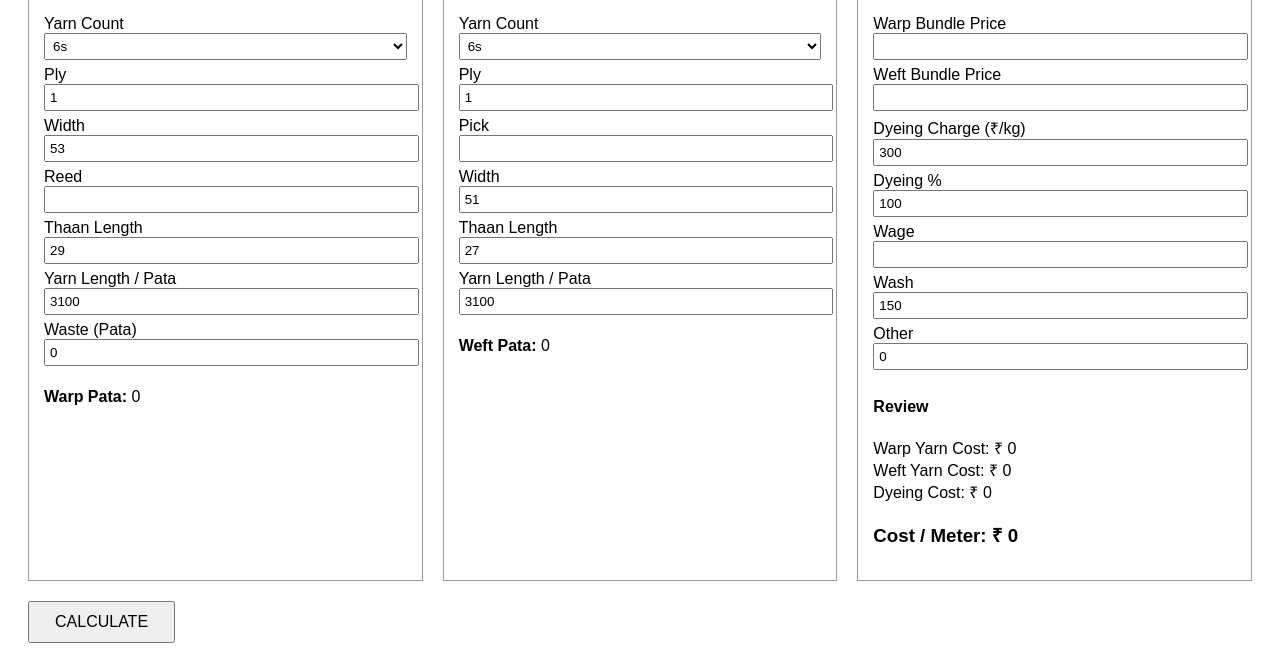
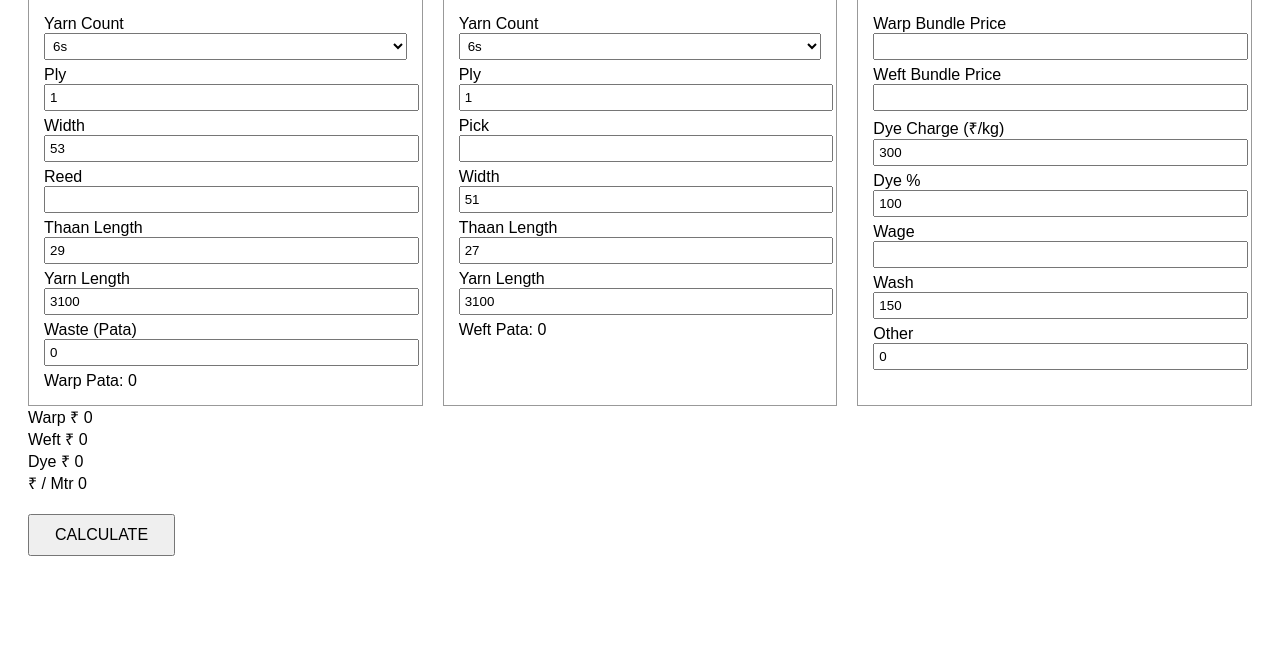
Before and after one commit to guinm88-bit/Costing, a plain HTML site: page index.html in a window 1280 px wide. Shown: the part 156-827 px from the top of the page. After the commit the page ends 800 px from the top, so only its background shows below. Drawn offline with Linux system fonts and the light colour scheme.

Commit message:
Update index.html

```diff
--- a/index.html
+++ b/index.html
@@ -2,10 +2,7 @@
 <html>
 <head>
   <meta charset="UTF-8">
-
-  <!-- VERY IMPORTANT FOR MOBILE -->
   <meta name="viewport" content="width=device-width, initial-scale=1.0">
-
   <title>App-1</title>
   <link rel="stylesheet" href="style.css">
 </head>
@@ -19,88 +16,89 @@
   <div class="col">
     <h3>Warp</h3>
 
-    Yarn Count
+    <label>Yarn Count</label>
     <select id="warpCount"></select>
 
-    Ply
+    <label>Ply</label>
     <input id="warpPly" value="1">
 
-    Width
+    <label>Width</label>
     <input id="warpWidth" value="53">
 
-    Reed
+    <label>Reed</label>
     <input id="reed">
 
-    Thaan Length
+    <label>Thaan Length</label>
     <input id="warpLength" value="29">
 
-    Yarn Length / Pata
+    <label>Yarn Length</label>
     <input id="warpYarnLength" value="3100">
 
-    Waste (Pata)
+    <label>Waste (Pata)</label>
     <input id="warpWaste" value="0">
 
-    <p><b>Warp Pata:</b> <span id="warpResult">0</span></p>
+    <div class="result">Warp Pata: <span id="warpResult">0</span></div>
   </div>
 
   <!-- WEFT -->
   <div class="col">
     <h3>Weft</h3>
 
-    Yarn Count
+    <label>Yarn Count</label>
     <select id="weftCount"></select>
 
-    Ply
+    <label>Ply</label>
     <input id="weftPly" value="1">
 
-    Pick
+    <label>Pick</label>
     <input id="pick">
 
-    Width
-    <input id="weftWidth" value="48">
+    <label>Width</label>
+    <input id="weftWidth">
 
-    Thaan Length
+    <label>Thaan Length</label>
     <input id="weftLength">
 
-    Yarn Length / Pata
+    <label>Yarn Length</label>
     <input id="weftYarnLength" value="3100">
 
-    <p><b>Weft Pata:</b> <span id="weftResult">0</span></p>
+    <div class="result">Weft Pata: <span id="weftResult">0</span></div>
   </div>
 
-  <!-- COSTING -->
+  <!-- COSTING INPUTS -->
   <div class="col">
     <h3>Costing</h3>
 
-    Warp Bundle Price
+    <label>Warp Bundle Price</label>
     <input id="warpPrice">
 
-    Weft Bundle Price
+    <label>Weft Bundle Price</label>
     <input id="weftPrice">
 
-    Dyeing Charge (₹/kg)
+    <label>Dye Charge (₹/kg)</label>
     <input id="dyeCharge" value="300">
 
-    Dyeing %
+    <label>Dye %</label>
     <input id="dyePercent" value="100">
 
-    Wage
+    <label>Wage</label>
     <input id="wage">
 
-    Wash
+    <label>Wash</label>
     <input id="wash" value="150">
 
-    Other
+    <label>Other</label>
     <input id="other" value="0">
-
-    <h4>Review</h4>
-    Warp Yarn Cost: ₹ <span id="warpYarnCost">0</span><br>
-    Weft Yarn Cost: ₹ <span id="weftYarnCost">0</span><br>
-    Dyeing Cost: ₹ <span id="dyeCost">0</span><br>
-
-    <h3>Cost / Meter: ₹ <span id="costResult">0</span></h3>
   </div>
 
+</div>
+
+<!-- SINGLE ROW REVIEW -->
+<div class="summary-row">
+  <div>Warp ₹ <span id="warpYarnCost">0</span></div>
+  <div>Weft ₹ <span id="weftYarnCost">0</span></div>
+  <div>Dye ₹ <span id="dyeCost">0</span></div>
+  <div class="final">₹ / Mtr <span id="costResult">0</span></div>
 </div>
 
 <button onclick="calculate()">CALCULATE</button>
```
